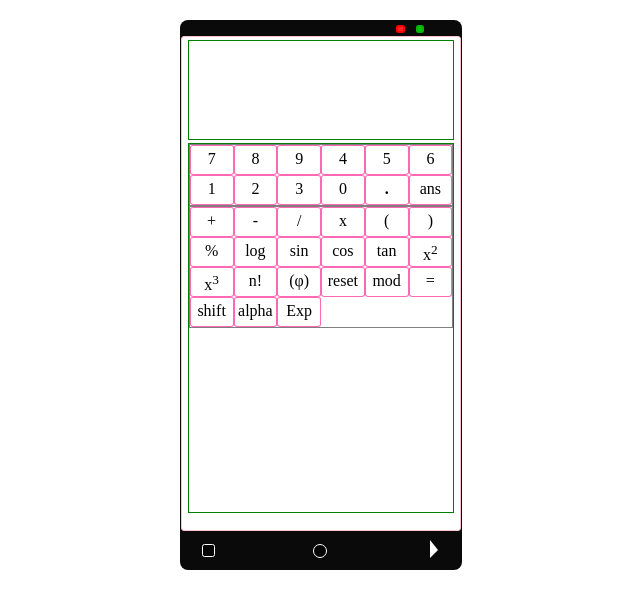
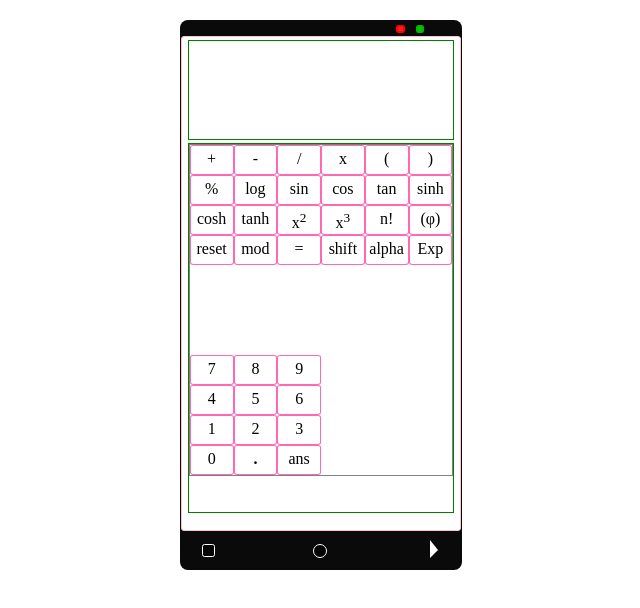
Before and after one commit to kleva-j/Javascript-Calculator, a plain HTML site: page index.html in a window 1280 px wide. Shown: the whole page, without its empty margins (319-959 px from the left). Drawn offline with Linux system fonts and the light colour scheme.

Commit message:
tested out grid

```diff
--- a/index.html
+++ b/index.html
@@ -13,7 +13,7 @@
             <div class="wrapper">
                 <div id="display"></div>
                 <div id="buttons">
-                    <ul class="all nums">
+                    <ul class="all">
                         <li class="numbers">7</li>
                         <li class="numbers">8</li>
                         <li class="numbers">9</li>
@@ -26,8 +26,6 @@
                         <li class="numbers">0</li>
                         <li class="numbers"><b>.</b></li>
                         <li class="numbers">ans</li>
-                    </ul>
-                    <ul class="all symbs">
                         <li class="keys" title="add">+</li>
                         <li class="keys" title="subtract">-</li>
                         <li class="keys" title="divide">/</li>
@@ -39,6 +37,9 @@
                         <li class="keys" title="sine">sin</li>
                         <li class="keys" title="cosine">cos</li>
                         <li class="keys" title="tangent">tan</li>
+                        <li class="keys" title="">sinh</li>
+                        <li class="keys" title="">cosh</li>
+                        <li class="keys" title="">tanh</li>
                         <li class="keys" title="square">x<sup>2</sup></li>
                         <li class="keys" title="cube">x<sup>3</sup></li>
                         <li class="keys" title="factorial">n!</li>
--- a/newApp.js
+++ b/newApp.js
@@ -1,32 +1,41 @@
-//To create a mapEach function that is immutable and returns an array that pass the test
+// //To create a mapEach function that is immutable and returns an array that pass the test
 
-var std = [1,2,3,4,5,6,7];
+// var std = [1,2,3,4,5,6,7];
 
-function mapEach(arr, fn){
-    newArr = [];
-    for (var i = 0; i < arr.length; i++) {
-        newArr.push(fn(arr[i]));
-    };
-    return newArr;
-};
+// function mapEach(arr, fn){
+//     newArr = [];
+//     for (var i = 0; i < arr.length; i++) {
+//         newArr.push(fn(arr[i]));
+//     };
+//     return newArr;
+// };
 
 
-var str = mapEach(std, function(item){
-    return item * 3;
-})
-//console.log(str);
+// var str = mapEach(std, function(item){
+//     return item * 3;
+// })
+// //console.log(str);
 
-var strr = mapEach(str, function(item){
-        return str !== item[ str += 1];
-});
+// var strr = mapEach(str, function(item){
+//         return str !== item[ str += 1];
+// });
 
-strr.push(12, 99);
+// strr.push(12, 99);
 
-function powerToogle(){
+~function powerToogle(){
     var powerOn = document.getElementById("on"),
         powerOff = document.getElementById("off"),
         switch2 = document.getElementById("switch2").addEventListener("click", function(e){
-            console.log(e.target);
-        }),
-        indicator;
-}
+            powerOff.style.display = "none";
+            let display = document.getElementById("display");
+            display.innerText = "Welcome";
+            display.style.fontSize = "36px";
+            display.style.paddingLeft = "40px";
+            display.style.fontFamily = "monaco";
+            display.style.fontWeight = "700";
+
+            setTimeout(function(a){
+                display.innerText = null;
+            }, 2800);
+        });
+}()
--- a/newStyle.css
+++ b/newStyle.css
@@ -2,6 +2,7 @@
     margin: 0px;
     padding: 0px;
 }
+
 .container{
     background: rgb(10, 10, 10);
     border: 1px solid rgba(218, 209, 213, 0);
@@ -24,7 +25,7 @@
 
 .powerOn{
     background: rgb(4, 194, 4);
-    border: 2.3px solid rgb(6, 179, 6);
+    border: 2px solid rgb(6, 179, 6);
     border-radius: 30%;
     height: 3.5px;
     width: 4.5px;
@@ -60,6 +61,7 @@
 .all{
     display: grid;
     grid-template-columns: repeat(6, 1fr);
+    grid-template-rows: repeat(11, 1fr);
     border: 1px solid grey;
 }
 
@@ -71,27 +73,97 @@
     box-sizing: border-box;
     border: 1px solid hotpink;
     border-radius: 8%;
+    cursor: pointer;
 }
 
-.numbers:nth-child(n-3):hover{
-    color: white;
-    background: red;
+.numbers:nth-child(1){
+    grid-column: 1/2;
+    grid-row: 8/9
 }
 
-.numbers:nth-child(2n-3):hover{
-    color: white;
-    background: salmon;
+.numbers:nth-child(2){
+    grid-column: 2/3;
+    grid-row: 8/9;
 }
 
-.numbers:nth-child(4n-3):hover{
-    color: white;
-    background: green;
+.numbers:nth-child(3){
+    grid-column: 3/4;
+    grid-row: 8/9
 }
 
-.keys:hover{
-    color: white;
-    background: goldenrod;
+.numbers:nth-child(4){
+    grid-column: 1/2;
+    grid-row: 9/10;
 }
+
+.numbers:nth-child(5){
+    grid-column: 2/3;
+    grid-row: 9/10;
+}
+
+.numbers:nth-child(6){
+    grid-column: 3/4;
+    grid-row: 9/10;
+}
+
+.numbers:nth-child(7){
+    grid-column: 1/2;
+    grid-row: 10/11;
+}
+
+.numbers:nth-child(8){
+    grid-column: 2/3;
+    grid-row: 10/11;
+}
+
+
+.numbers:nth-child(9){
+    grid-column: 3/4;
+    grid-row: 10/11;
+}
+
+.numbers:nth-child(10){
+    grid-column: 1/2;
+    grid-row: 11/12;
+}
+
+.numbers:nth-child(11){
+    grid-column: 2/3;
+    grid-row: 11/12;
+}
+
+.numbers:nth-child(12){
+    grid-column: 3/4;
+    grid-row: 11/12;
+}
+
+
+
+
+
+
+
+
+
+
+
+
+
+
+
+
+
+
+
+
+
+
+
+
+
+
+
+
 
 #switch1{
     background: black;
```
